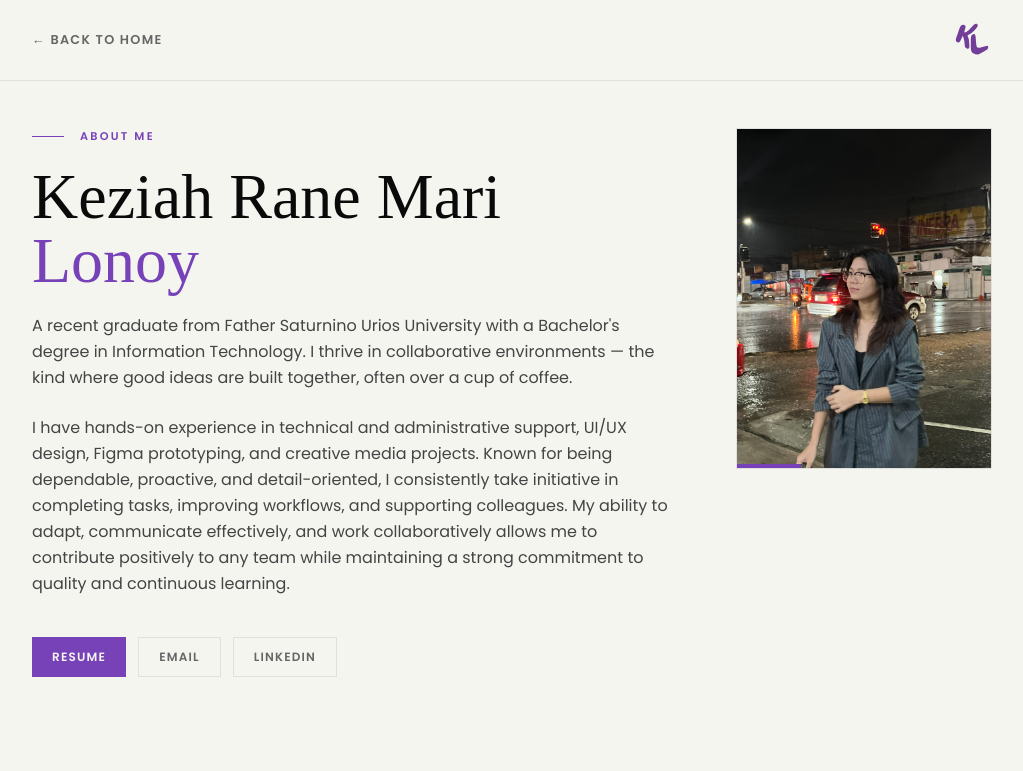
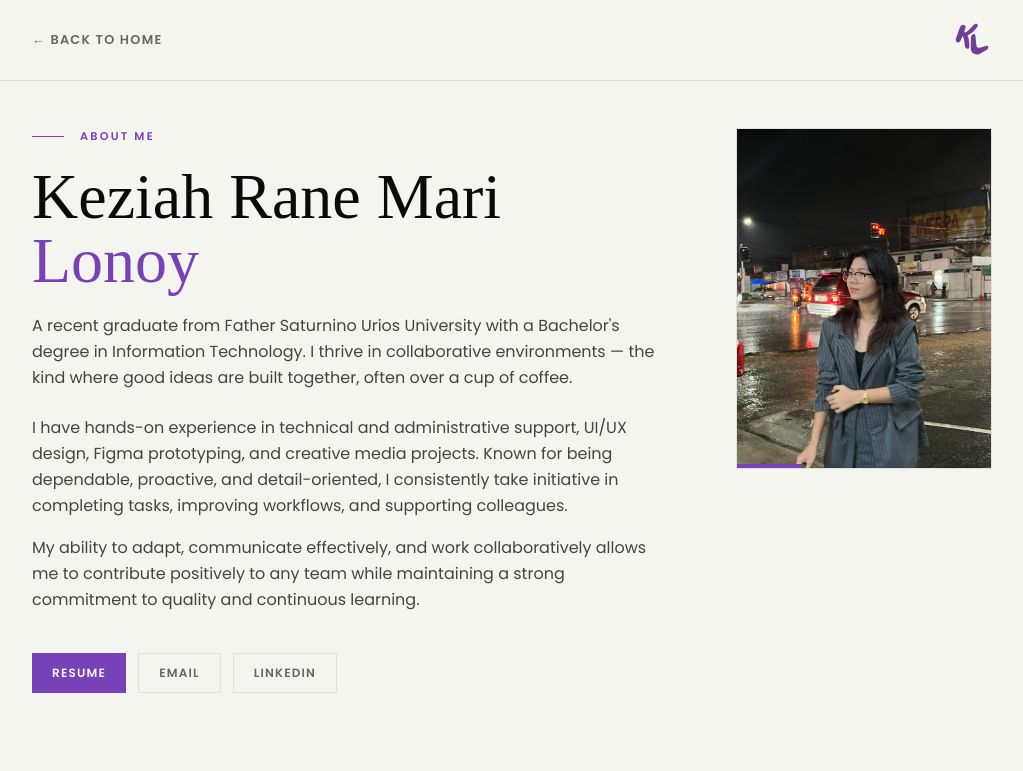
Before and after one commit to kzhhyu/keziah-portfolio, a Next.js app: page /about in a window 1280 px wide. Shown: the top 771 px of the page, without its empty margins (128-1151 px from the left). Built offline with nearby package versions, Linux system fonts and the light colour scheme; a web font is replaced by a local one.

Commit message:
Initial commit

```diff
--- a/app/about/page.tsx
+++ b/app/about/page.tsx
@@ -86,8 +86,11 @@ export default function AboutPage() {
             <p className="text-[1rem] font-light leading-relaxed text-[#444]">
               I have hands-on experience in technical and administrative support, UI/UX design, Figma prototyping,
               and creative media projects. Known for being dependable, proactive, and detail-oriented, I consistently
-              take initiative in completing tasks, improving workflows, and supporting colleagues. My ability to
-              adapt, communicate effectively, and work collaboratively allows me to contribute positively to any
+              take initiative in completing tasks, improving workflows, and supporting colleagues.
+            </p>
+
+            <p className="text-[1rem] font-light leading-relaxed text-[#444] mt-4">
+              My ability to adapt, communicate effectively, and work collaboratively allows me to contribute positively to any
               team while maintaining a strong commitment to quality and continuous learning.
             </p>
 
```
